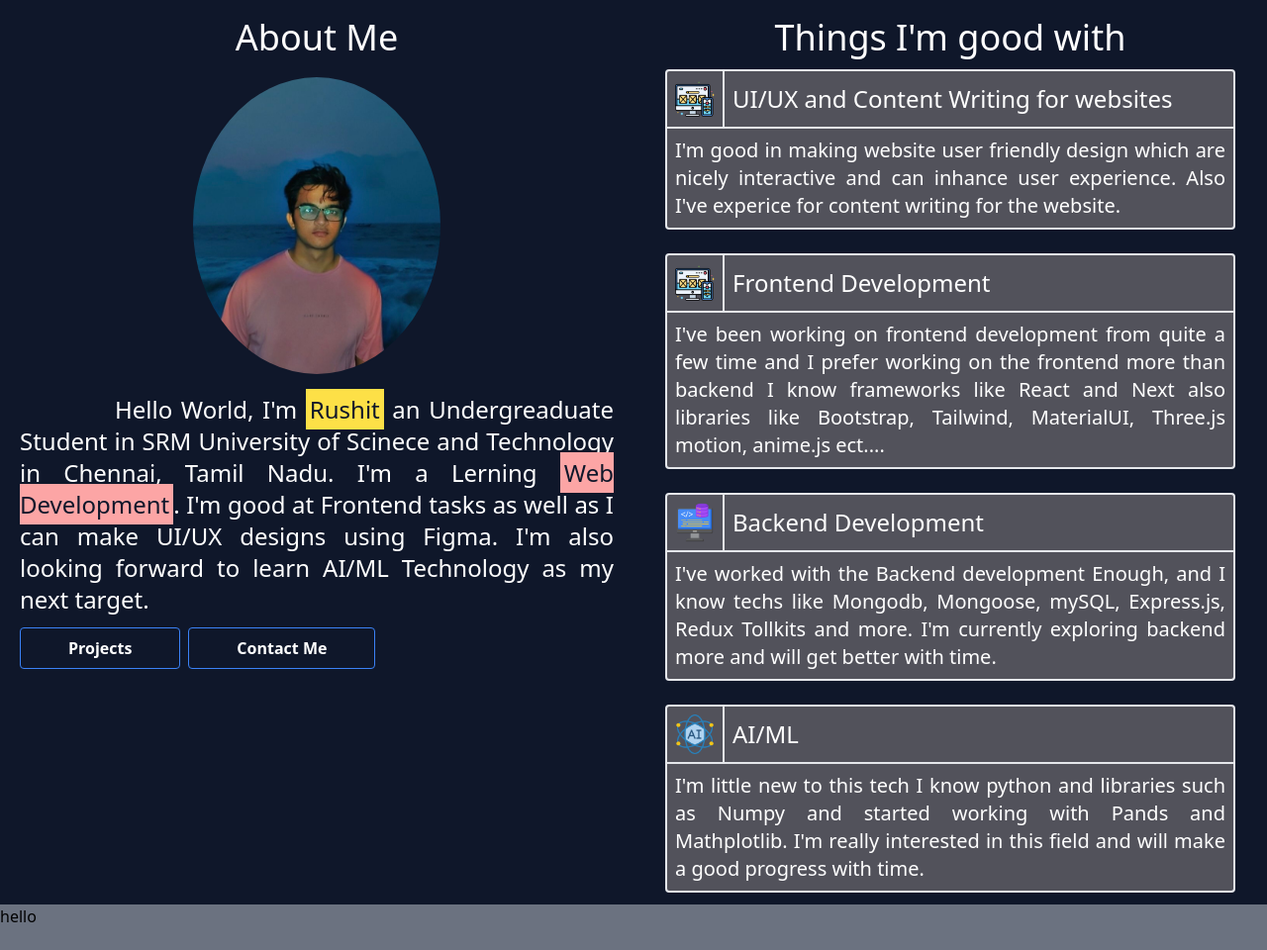
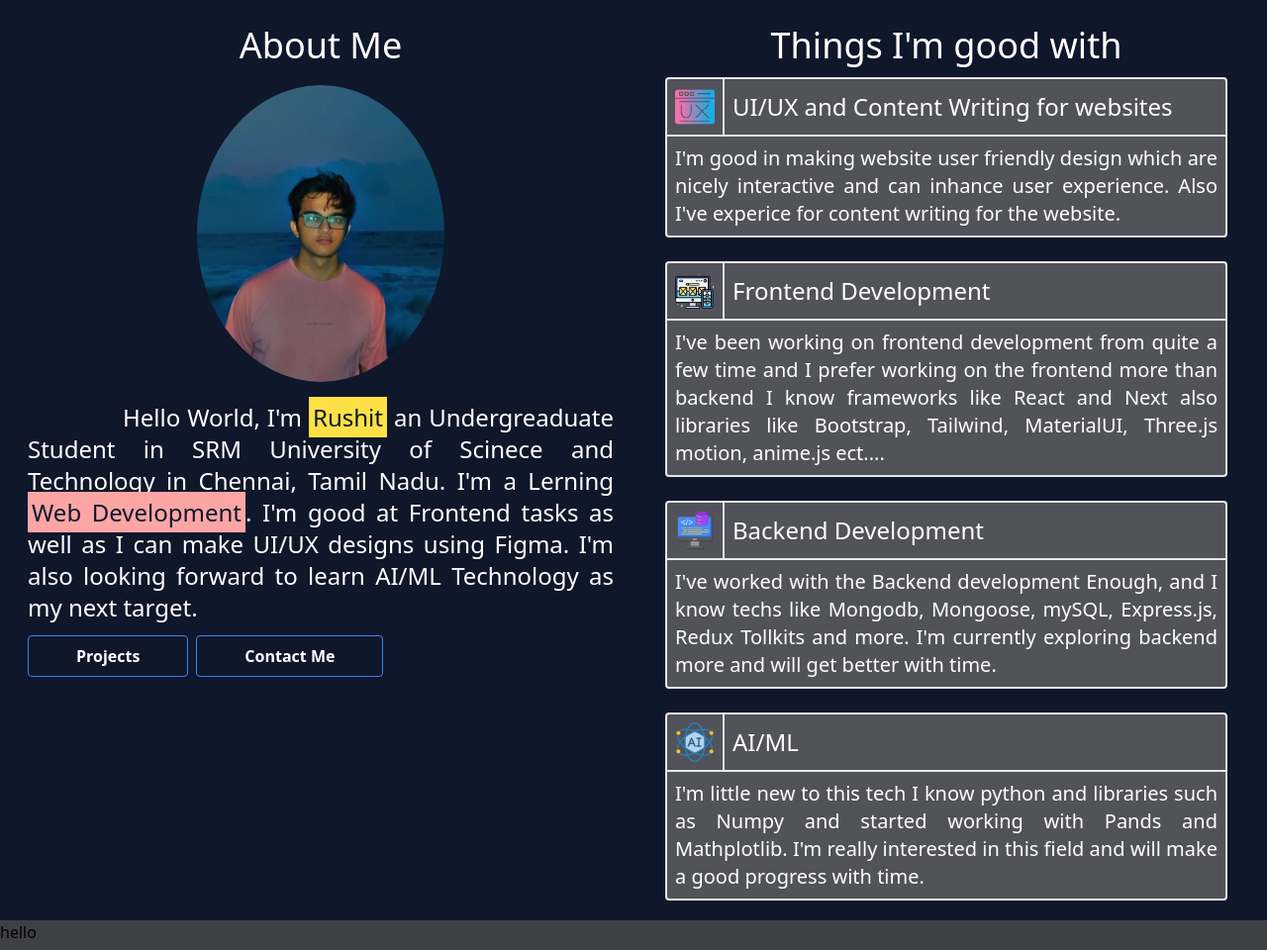
Before and after one commit to rushit163/Portfolio2, a Next.js app: page / in a window 1280 px wide. Shown: the part 834-1794 px from the top of the page at 99% size. Built offline with nearby package versions, Linux system fonts and the light colour scheme; grey boxes are pictures that could not be loaded.

Commit message:
Error solved

```diff
--- a/components/Skillset.tsx
+++ b/components/Skillset.tsx
@@ -11,7 +11,7 @@ type Props = {
 }
 const Skillset = ({image,desc,Title}:Props ) => {
   return (
-    <div className='border-2 min-h-[20vh] rounded flex flex-col bg-zinc-600 m-3'>
+    <div className='border-2  rounded flex flex-col bg-zinc-600 m-3'>
         <div className='flex flex-row items-center border-b-2'>
             <div className='self-start p-2 border-r-2 '><Image src={`/${image}.png`} height={40} width={40} alt='FrontEnd'/></div>
             <div className='self-center px-2 text-white text-2xl'>{Title}</div>
--- a/components/navbar.tsx
+++ b/components/navbar.tsx
@@ -5,7 +5,7 @@ const Navbar = () => {
   return (
     <>
     <nav className={` transition-all flex flex-row item-center justify-center bg-transperant  w-full  fixed ${ scrollDirection === "down" ? "-top-20" : "top-0"}  z-20 `}>
-        <div className='bg-white rounded-lg bg-opacity-70 backdrop-blur-sm rounded-t-none'>
+        <div className='bg-white rounded-lg bg-opacity-70 backdrop-blur-md rounded-t-none'>
             <ul className="flex flex-row item-center justify-center  mt-2 mb-2">
             <li>
                 <a href="#" className="text-l lg:text-2xl px-2 font-semibold lg:px-5 md:px-3 sm:px-2  text-slate-500  hover:text-white">Home</a>
--- a/data/Skillset.ts
+++ b/data/Skillset.ts
@@ -12,7 +12,7 @@ const SETS : Skillsets = [
     {
         id : '1',
         desc : "I'm good in making website user friendly design which are nicely interactive and can inhance user experience. Also I've experice for content writing for the website.",
-        image : "front",
+        image : "UX",
         Title : 'UI/UX and Content Writing for websites'
     },
     {
--- a/pages/Projects.tsx
+++ b/pages/Projects.tsx
@@ -1,7 +1,7 @@
 import React from 'react'
 const Projects = () => {
   return (
-    <div className='h-[100vh] w-[100vw] bg-gray-500'>
+    <div className='h-[100vh] w-[100vw] bg-zinc-700'>
       hello
     </div>
   )
--- a/pages/Skills.tsx
+++ b/pages/Skills.tsx
@@ -6,7 +6,7 @@ import { Skillsettype } from '../data/Skillset';
 import Skillset from '../components/Skillset';
 const Skills = () => {
   return (
-    <div className="z-10 top-0 flex flex-col lg:flex-row justify-baseline align-center  max-h-full min-h-[100vh] w-[100vw] bg-slate-900">
+    <div className="z-10 top-0 flex flex-col lg:flex-row justify-baseline align-center  max-h-full min-h-[100vh] w-[100vw] bg-slate-900 p-2">
       <div className='flex flex-col justify-baseline  w-[100vw] lg:w-[50vw] mt-9 pt-4  pb-9 lg:pb-0'>
             <div className='flex flex-row align-center justify-center text-white text-4xl '>
               About Me
```
Also changed, not shown: public/UX.png (added).
